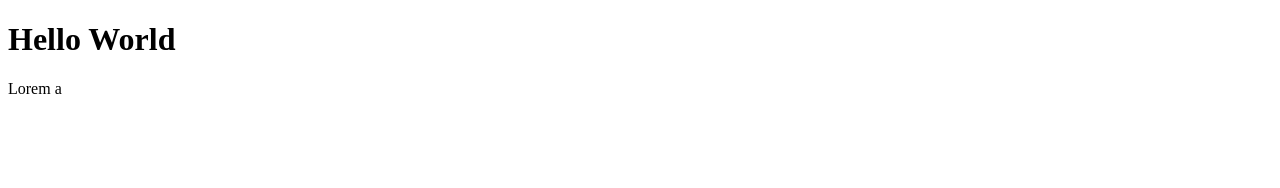
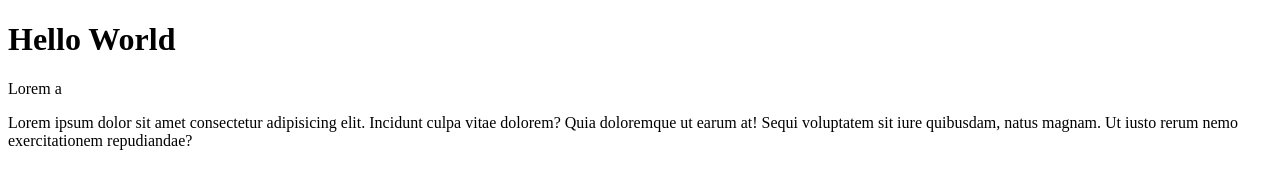
Before and after one commit to TheMaskared0/Projeto-1, a plain HTML site: page index.html in a window 1280 px wide. Drawn offline with Linux system fonts and the light colour scheme.

Commit message:
lorem adicionado

```diff
--- a/index.html
+++ b/index.html
@@ -9,5 +9,6 @@
 <body>
     <h1>Hello World</h1>
     <p>Lorem a</p>
+   <p>Lorem ipsum dolor sit amet consectetur adipisicing elit. Incidunt culpa vitae dolorem? Quia doloremque ut earum at! Sequi voluptatem sit iure quibusdam, natus magnam. Ut iusto rerum nemo exercitationem repudiandae?</p>
 </body>
 </html>
```
